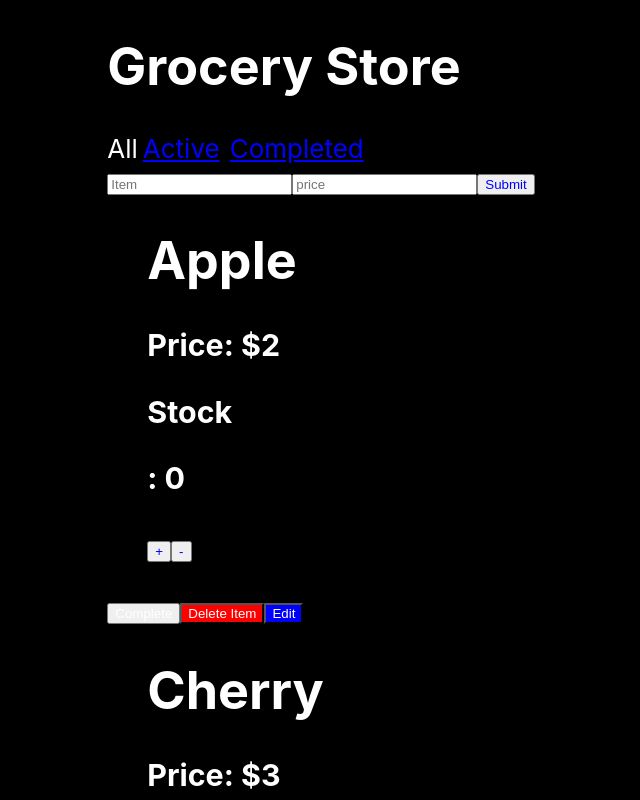
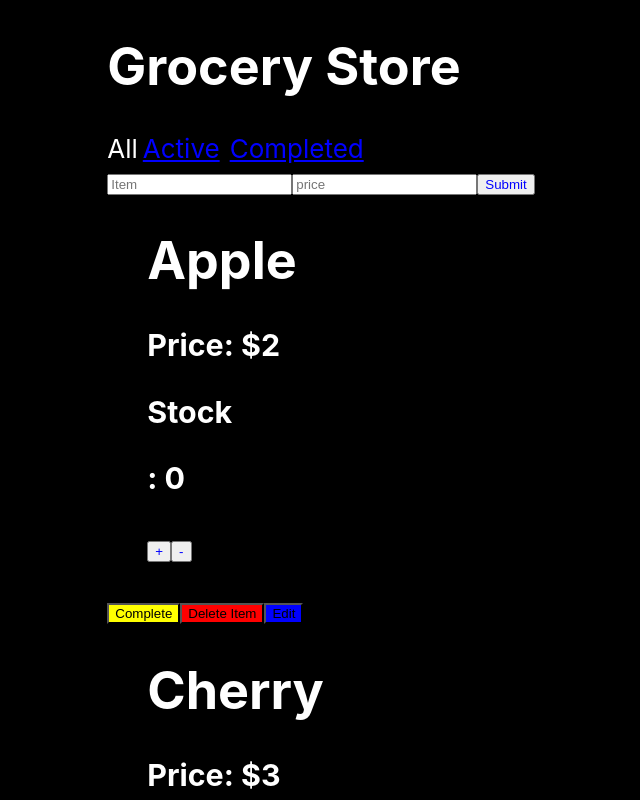
Before and after one commit to schmidtsean/js-grocery, a React (Create React App) app: page / in a window 1280 px wide. Shown: the top 800 px of the page, without its empty margins (319-959 px from the left). Built offline with nearby package versions, Linux system fonts and the light colour scheme.

Commit message:
added color to complete button

```diff
--- a/src/App.css
+++ b/src/App.css
@@ -13,5 +13,5 @@ body {
 }
 
 button  {
-  color:white
+  color:black
 }
--- a/src/App.js
+++ b/src/App.js
@@ -2,7 +2,7 @@ import { Component } from 'react';
 import GroceryList from './components/grocery/GroceryList';
 import GroceryForm from './components/grocery/GroceryForm';
 import Footer from './components/grocery/Footer';
-import Counter from './components/grocery/Counter';
+
 import './App.css'
 class App extends Component {
   state = {
--- a/src/components/grocery/Grocery.js
+++ b/src/components/grocery/Grocery.js
@@ -14,6 +14,10 @@ class Grocery extends Component {
           buttonStyleEdit: {
             backgroundColor: "blue"
       },
+
+        buttonStyleComplete: {
+          backgroundColor: "yellow"
+        },
 
         buttonStyleDelete: {
           backgroundColor: "red"
@@ -35,17 +39,17 @@ class Grocery extends Component {
             <h3>Stock<Counter /></h3>
 
             </ul>
-            <button onClick={() => updateComplete(id)}>Complete</button>
+            <button style={styles.buttonStyleComplete} onClick={() => updateComplete(id)}>Complete</button>
+
             <button style={styles.buttonStyleDelete} onClick={() => removeGrocery(id)}>
                 Delete Item
             </button>
 
 
-            {
-                editing ?
-                <GroceryForm {...this.props} toggleEdit={this.toggleEdit} />
-                :
-                <button style={styles.buttonStyleEdit} onClick={() => this.toggleEdit()}>Edit</button>
+            {editing ?
+              <GroceryForm {...this.props} toggleEdit={this.toggleEdit} />
+              :
+              <button style={styles.buttonStyleEdit} onClick={() => this.toggleEdit()}>Edit</button>
             }
 
 
```
